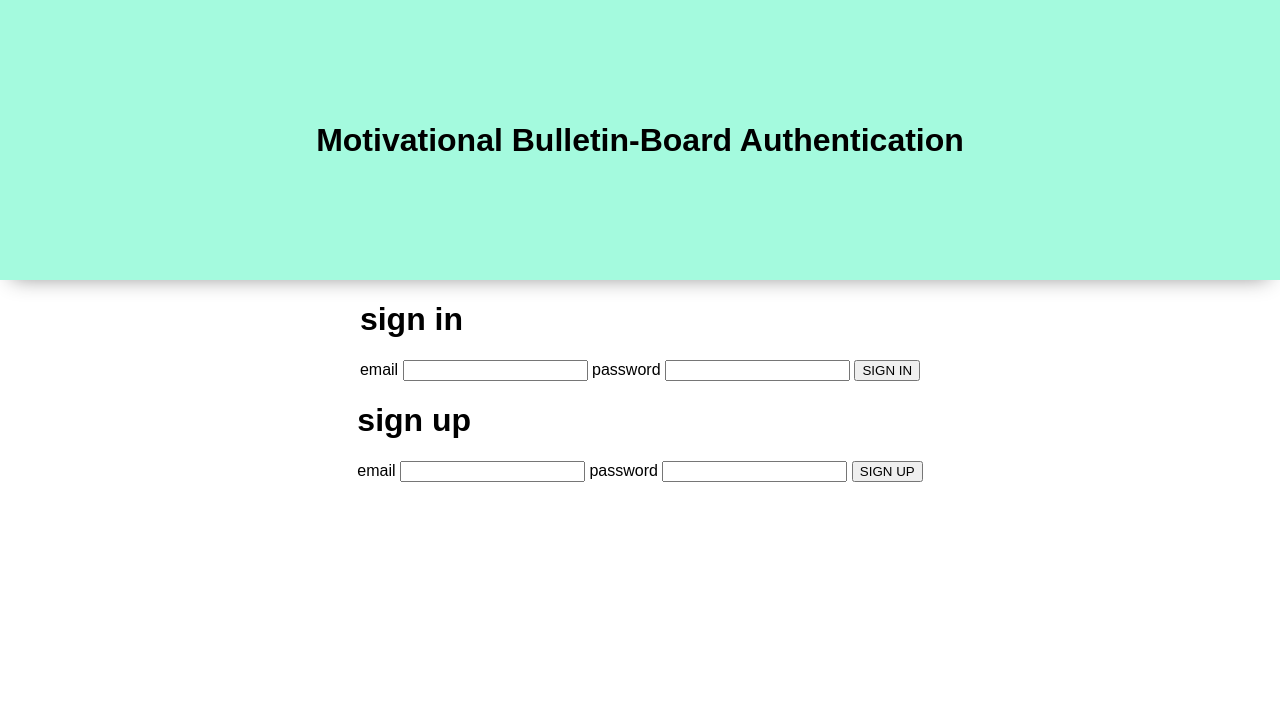
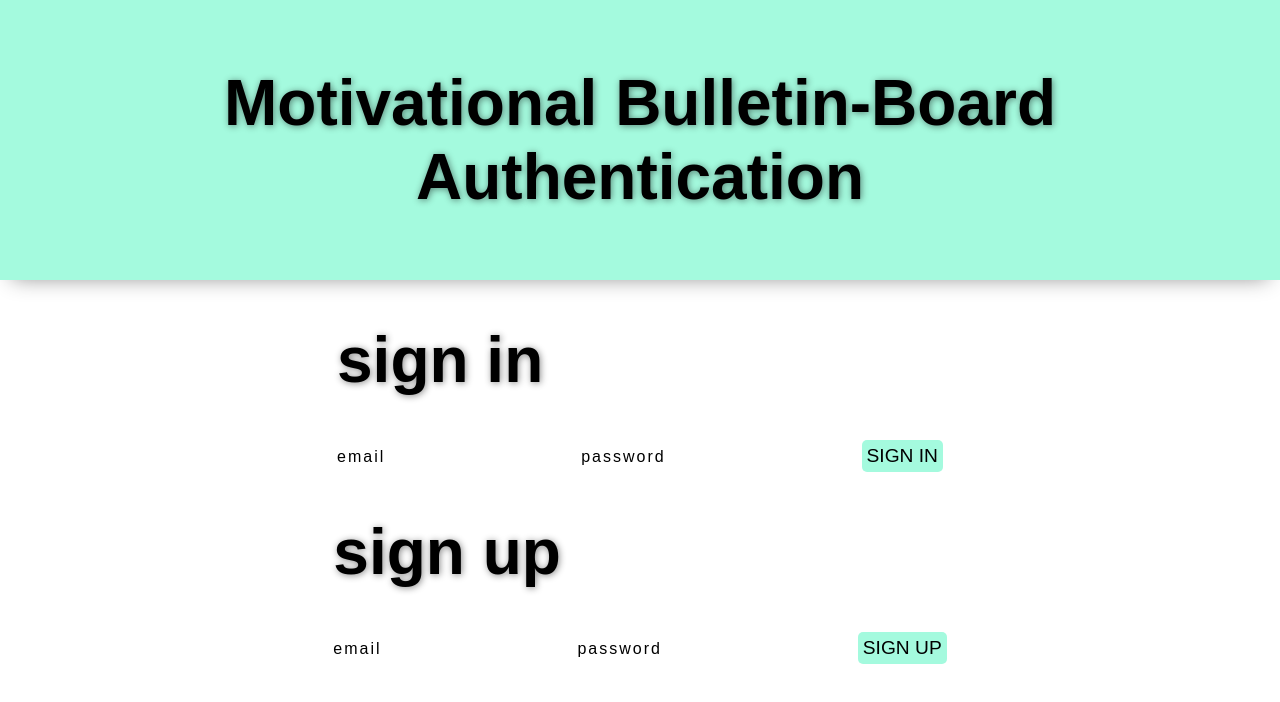
Before and after one commit to Alejae1998/bulletin-board, a plain HTML site: page auth-page/index.html in a window 1280 px wide. Drawn offline with nearby package versions, Linux system fonts and the light colour scheme.

Commit message:
and more css

```diff
--- a/auth-page/auth.css
+++ b/auth-page/auth.css
@@ -16,3 +16,49 @@ button {
     text-transform: uppercase;
     cursor: pointer;
 }
+label {
+    font-family: 'Karla', sans-serif;
+    text-transform: lowercase;
+    letter-spacing: 2px;
+    margin: 10px 0;
+}
+
+input {
+    border: none;
+    padding: 5px;
+    font-family: 'Karla', sans-serif;
+}
+
+button {
+    font-family: 'Karla', sans-serif;
+    text-transform: uppercase;
+    border: none;
+    padding: 5px;
+    border-radius: 5px;
+    background-color: rgb(164, 250, 222);
+    font-size: 1.2rem;
+}
+
+button:hover {
+    cursor: pointer;
+    opacity: 0.5;
+}
+
+h1 {
+    font-size: 4rem;
+    text-shadow: 1px 1px 7px rgba(0, 0, 0, 0.465);
+}
+
+.auth-container {
+    background-color: black;
+    color: white;
+    padding: 20px 50px;
+    border-radius: 20px;
+    margin-top: 50px;
+    box-shadow: 10px 10px 20px -12px rgba(0, 0, 0, 0.45);
+    width: 350px;
+}
+
+h3 {
+    font-size: 2rem;
+}
```
